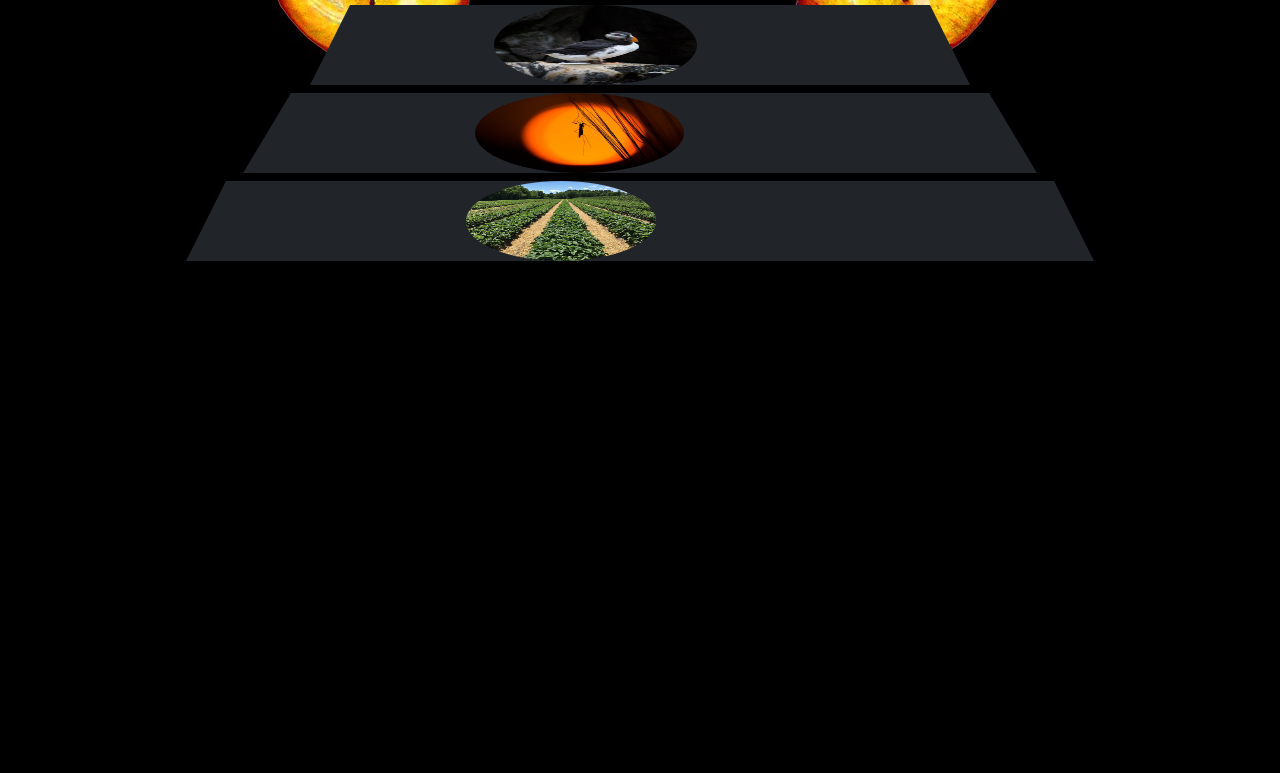
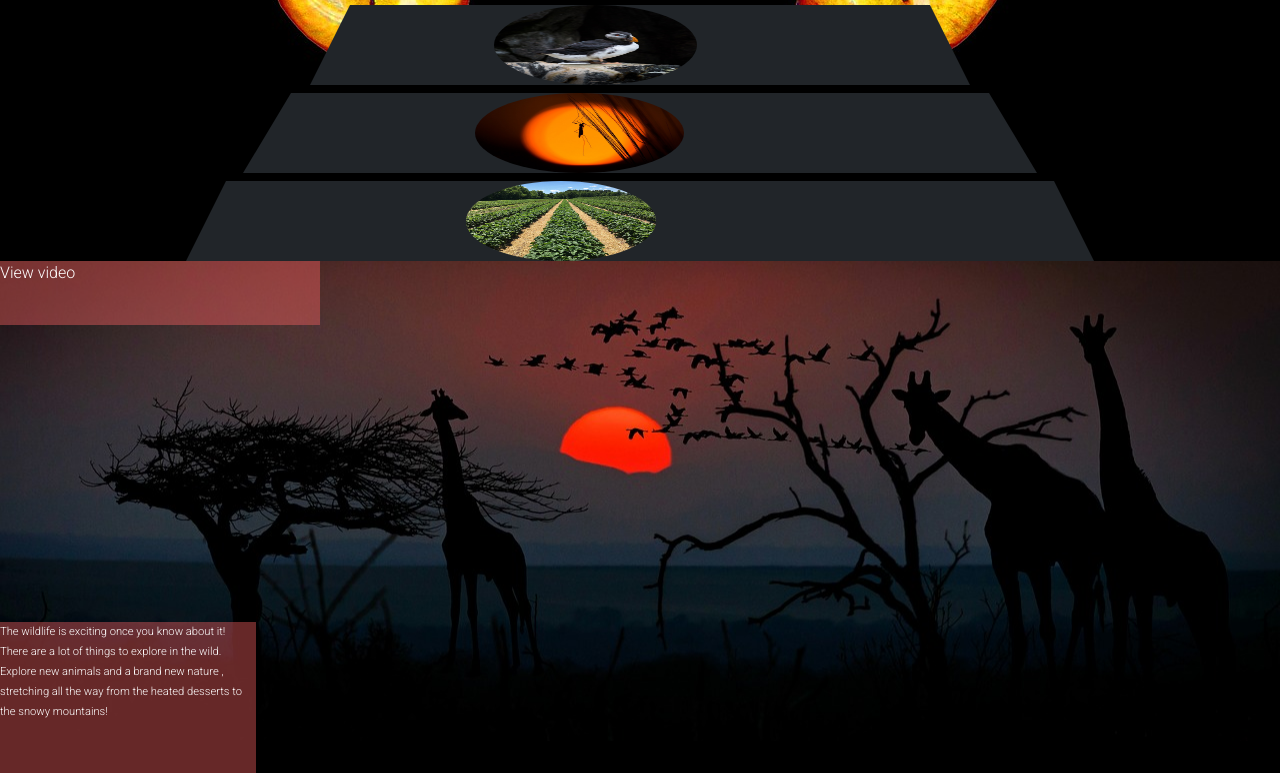
Before and after one commit to Code-Institute-Submissions/first-milestone-5, a plain HTML site: page main-page/index.html in a window 1280 px wide. Shown: the part 2271-3044 px from the top of the page. Before the commit the page ends 2532 px from the top, so only its background shows below. Drawn offline with nearby package versions, Linux system fonts and the light colour scheme.

Commit message:
Add paragraph and video link to section wildlife

```diff
--- a/main-page/assets/css/style.css
+++ b/main-page/assets/css/style.css
@@ -60,6 +60,10 @@ body{
     height:35em;
 }
 
+a{
+    text-decoration: none;
+}
+
 #hero-image{
     background-image:url(/main-page/assets/images/elephant.jpg);
     background-size: cover;
@@ -89,10 +93,6 @@ body{
 
 
 /*--------------------------------------------Main*/
-
-#main-container{
-    height:60em;
-}
 
 #main-content {
     height: 15em;
@@ -150,6 +150,40 @@ body{
     background-position: center;
     background-repeat: no-repeat;
 }
+
+
+
+#wildlife{
+        height:30em;
+        background-image: url("/main-page/assets/images/wildlife.jpg");
+        background-position: center;
+        background-repeat: no-repeat;
+        background-size: cover;
+
+}
+
+#top-left-text-wildlife {
+    height: 2em;
+    width: 20%;
+    background-color: rgba(255, 100, 100, 0.4);
+    color:#fff;
+}
+
+#top-left-text-wildlife a{
+    color:#fff;
+}
+
+
+#bottom-left-text-wildlife {
+    height: 13.5em;
+    width: 45%;
+    position: relative;
+    top: 26.5em;
+    background-color: rgba(255, 100, 100, 0.7);
+    color: #fff;
+    font-size: 0.7em;
+}
+
 
 
 
@@ -344,6 +378,10 @@ body{
     margin: auto;
     width: 100%;
     margin-top: 0.5em;
+}
+
+#top-left-text-wildlife {
+    width: 25%;
 }
 
 
@@ -651,6 +689,16 @@ body{
     margin-top: 0.5em;
 }
 
+#bottom-left-text-wildlife {
+    height: 13.5em;
+    width: 25%;
+    position: relative;
+    top: 26.5em;
+    background-color: rgba(255, 100, 100, 0.7);
+    color: #fff;
+    font-size: 0.7em;
+    line-height:1.5em;
+}
 
 
 }
@@ -827,6 +875,23 @@ body{
 
 
 
+#top-left-text-wildlife{
+    background-color:rgba(255, 100, 100, 0.4);
+    height:4em;
+}
+
+#bottom-left-text-wildlife {
+    height: 13.5em;
+    width: 20%;
+    position: relative;
+    top: 26.5em;
+    background-color: rgba(255, 100, 100, 0.4);
+    color: #fff;
+    line-height:1.8em;
+}
+
+
+
 
 
 
--- a/main-page/index.html
+++ b/main-page/index.html
@@ -169,11 +169,21 @@
                 <div class="trapezoid-third grasshopper-image"><img src="/main-page/assets/images/grasshopper.jpg" alt=""></div>
                 <div class="trapezoid-fourth producers-image"><img src="/main-page/assets/images/producers.jpg" alt=""></div>
             </section>
+
+            <section id="wildlife">
+                <div id="top-left-text-wildlife" class="wildlife-text">
+                    <a href="https://www.alwayspets.com/s/wildlife-facts-375cfeadb1fb406b">View video</a>
+                </div>
+
+                <div id="bottom-left-text-wildlife" class="wildlife-text">
+                    <p>The wildlife is exciting once you know about it! <br> There are a lot of things to explore
+                    in the wild. <br> Explore new animals and a brand new nature , stretching all the way from
+                    the heated desserts to the snowy mountains! </p>
+                </div>
+            </section>
     </main>
 
-    <section id="wildlife">
 
-    </section>
 
 
     <!--USE BLANK_TARGET ON YOUR LINKS!!!!!!!!!!!!!!!!!!!!!!!!!!!!1-->
```
